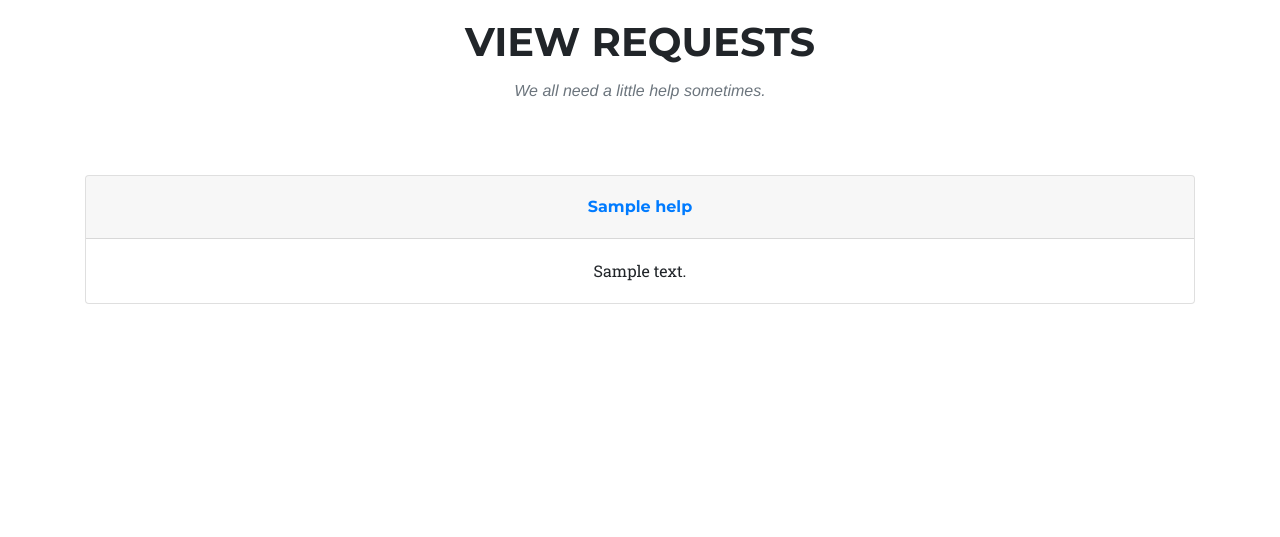
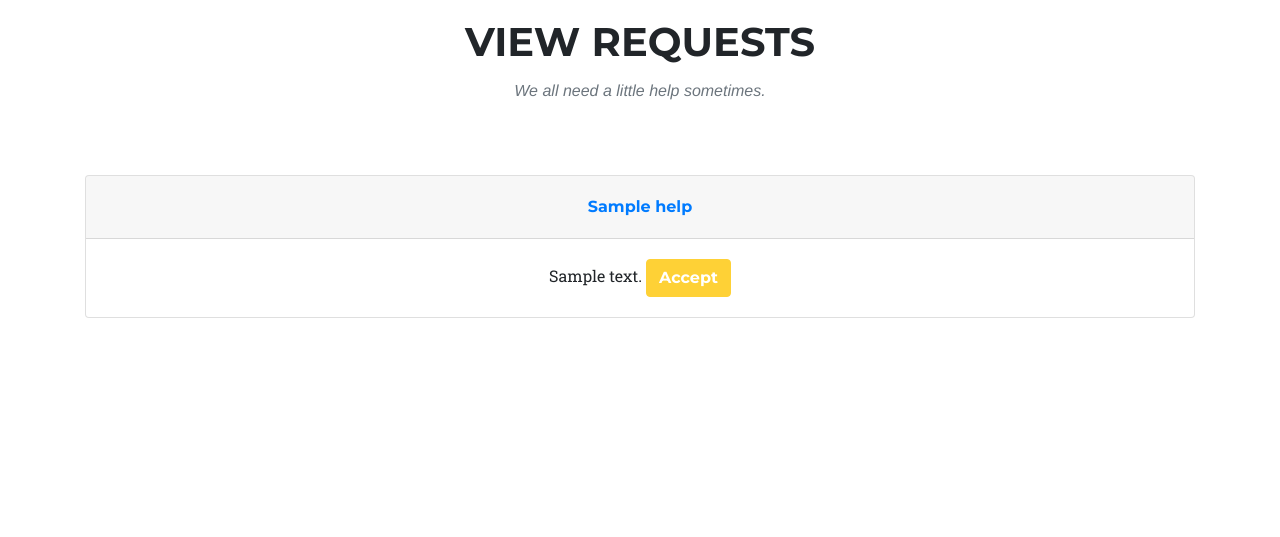
Before and after one commit to simonizerlol/Hackatown-2018-HelpPlz, a Flask app: page / in a window 1280 px wide. Shown: the part 1753-2290 px from the top of the page. Run offline with Flask 2, Linux system fonts and the light colour scheme; a database or web service that is not in the repository returns one stand-in record (values such as "Sample title"); some libraries are stand-ins or nearby versions; some web fonts are replaced.

Commit message:
update index

```diff
--- a/templates/index.html
+++ b/templates/index.html
@@ -109,7 +109,7 @@
                     <div class="card">
                         <div class="card-header" id="headingOne">
                             <h5 class="mb-0">
-                                <button class="btn btn-link" data-toggle="collapse" data-target="#collapse{{loop.index}}" aria-expanded="true" aria-controls="collapse{{loop.index}}">
+                                <button class="btn btn-link" data-toggle="collapse" data-target="#collapse{{loop.index}}" aria-expanded="false" aria-controls="collapse{{loop.index}}">
                                     {{ request.help }}
                                 </button>
                             </h5>
@@ -118,6 +118,31 @@
                         <div id="collapse{{loop.index}}" class="collapse show" aria-labelledby="heading{{loop.index}}" data-parent="#accordion">
                             <div class="card-body">
                                 {{ request.description }}
+                                <!-- Button trigger modal -->
+                                <button type="button" class="btn btn-primary" data-toggle="modal" data-target="#exampleModal">
+                                    Accept
+                                </button>
+
+                                <!-- Modal -->
+                                <div class="modal fade" id="exampleModal" tabindex="-1" role="dialog" aria-labelledby="exampleModalLabel" aria-hidden="true">
+                                    <div class="modal-dialog" role="document">
+                                        <div class="modal-content">
+                                            <div class="modal-header">
+                                                <h5 class="modal-title" id="exampleModalLabel">Acceptance Confirmation</h5>
+                                                <button type="button" class="close" data-dismiss="modal" aria-label="Close">
+                                                    <span aria-hidden="true">&times;</span>
+                                                </button>
+                                            </div>
+                                            <div class="modal-body">
+                                                Are you sure you want to accept? An email will be sent on your behalf to the postee expressing your interest
+                                            </div>
+                                            <div class="modal-footer">
+                                                <button type="button" class="btn btn-secondary" data-dismiss="modal">Close</button>
+                                                <button type="button" class="btn btn-primary">Accept</button>
+                                            </div>
+                                        </div>
+                                    </div>
+                                </div>
                             </div>
                         </div>
                     </div>
@@ -311,6 +336,7 @@
     <!-- Custom scripts for this template -->
     <script src="./static/js/agency.min.js"></script>
 
+
   </body>
 
 </html>
```
